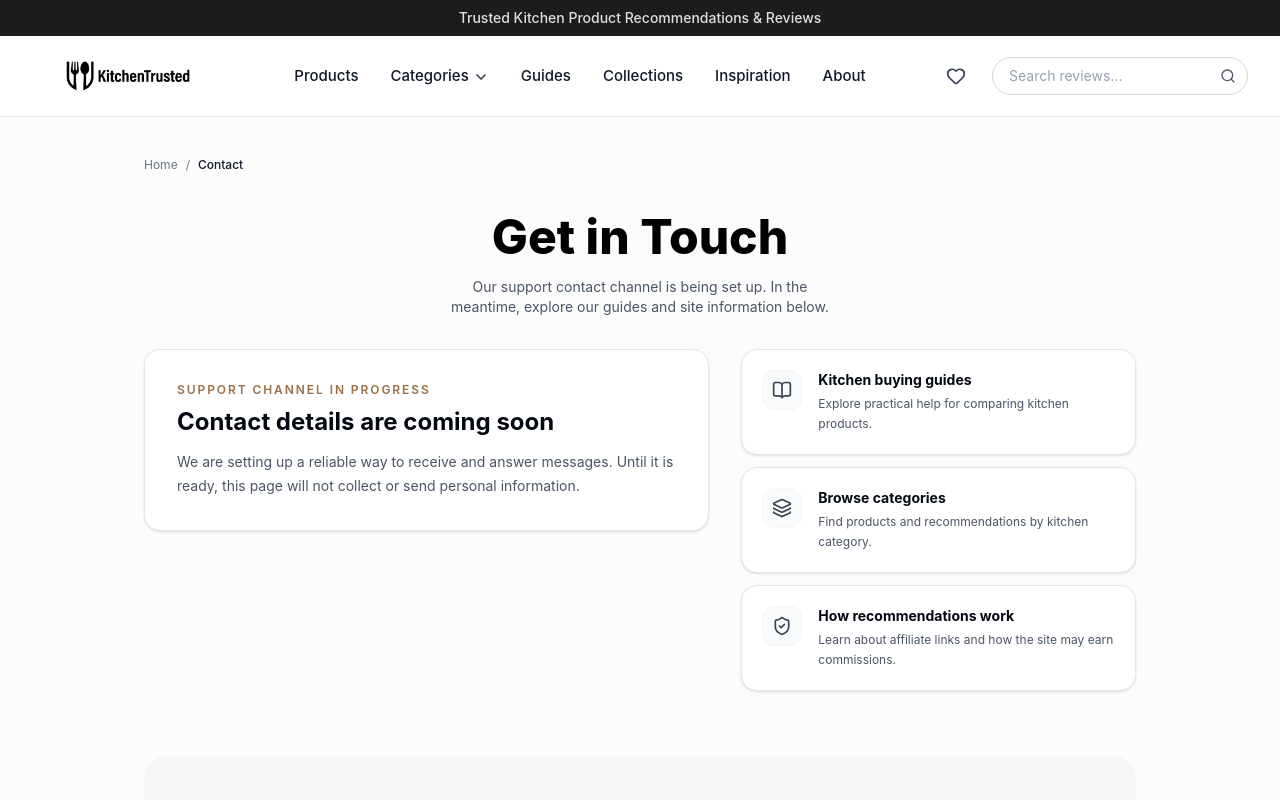
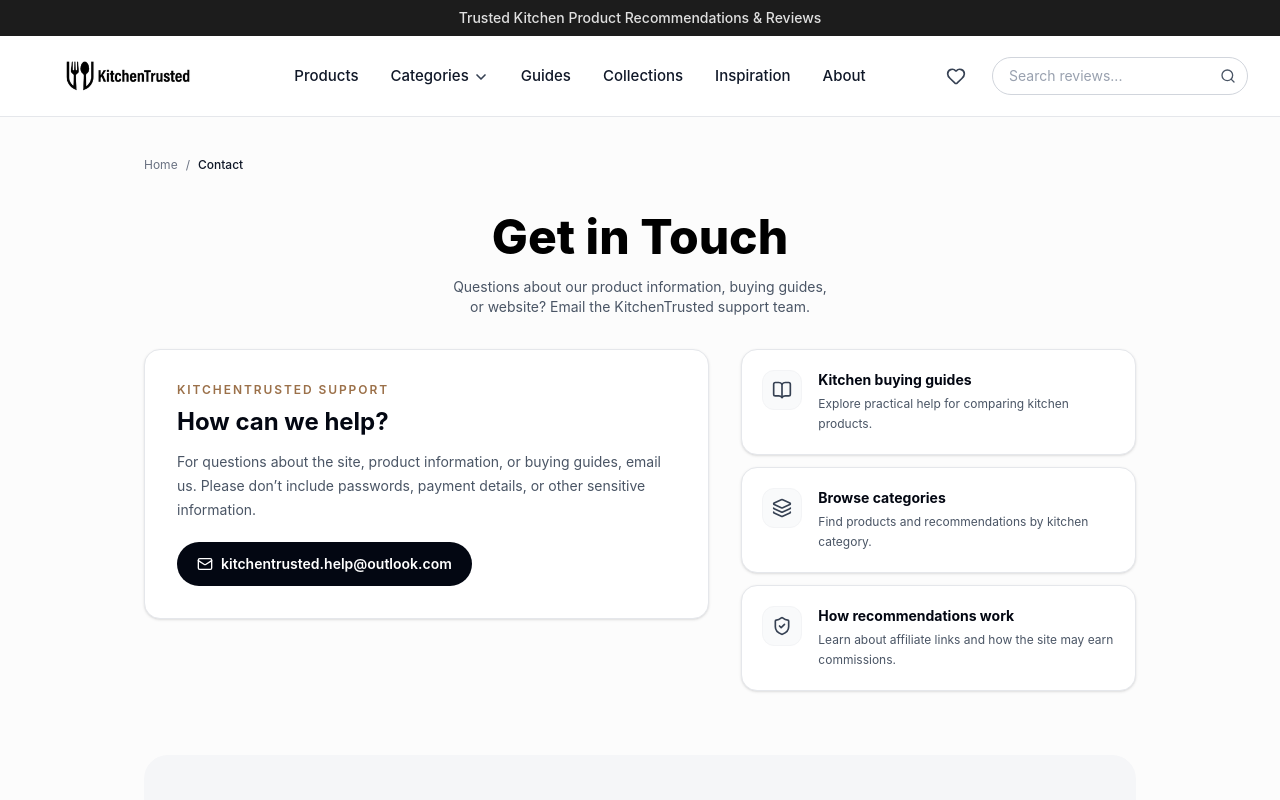
Before and after one commit to abdelilahlairabi/kitchen-reviews, a React (Vite) app: page /contact in a window 1280 px wide. Shown: the top 800 px of the page. Built offline with nearby package versions, Linux system fonts and the light colour scheme.

Commit message:
Publish KitchenTrusted support contact

```diff
--- a/src/components/contact/ContactFaq.jsx
+++ b/src/components/contact/ContactFaq.jsx
@@ -5,7 +5,7 @@
   { question: 'What is KitchenTrusted?', answer: 'We are a platform dedicated to providing honest reviews and recommendations for kitchen products.' },
   { question: 'How do you choose products?', answer: 'We consider product features, customer feedback, value, and practical kitchen use when preparing our recommendations.' },
   { question: 'Do you earn commissions from recommendations?', answer: 'We may earn a commission when you purchase through certain links, at no extra cost to you. Read our affiliate disclosure for more details.' },
-  { question: 'How can I get more help?', answer: 'Our contact channel is being set up. For now, browse the buying guides and site information linked above; we will publish contact details here when they are ready.' }
+  { question: 'How can I get more help?', answer: 'Email kitchentrusted.help@outlook.com with your question about the site, product information, or buying guides. Please do not include passwords, payment details, or other sensitive information.' }
 ];
 
 const ContactFaq = () => {
--- a/src/components/contact/ContactFormSection.jsx
+++ b/src/components/contact/ContactFormSection.jsx
@@ -1,4 +1,4 @@
-import { BookOpen, Layers3, ShieldCheck } from 'lucide-react';
+import { BookOpen, Layers3, Mail, ShieldCheck } from 'lucide-react';
 import { Link } from 'react-router-dom';
 
 const helpfulLinks = [
@@ -26,12 +26,14 @@
   <section className="mx-auto mb-16 grid max-w-5xl grid-cols-1 items-start gap-8 px-4 md:grid-cols-12">
     <div className="rounded-2xl border border-gray-200 bg-white p-6 shadow-sm md:col-span-7 md:p-8">
       <p className="mb-2 text-xs font-semibold uppercase tracking-[0.16em] text-[#9b7049]">
-        Support channel in progress
+        KitchenTrusted support
       </p>
-      <h2 className="mb-3 text-2xl font-bold text-gray-950">Contact details are coming soon</h2>
-      <p className="text-sm leading-6 text-gray-600">
-        We are setting up a reliable way to receive and answer messages. Until it is ready, this page will not collect or send personal information.
-      </p>
+      <h2 className="mb-3 text-2xl font-bold text-gray-950">How can we help?</h2>
+      <p className="text-sm leading-6 text-gray-600">For questions about the site, product information, or buying guides, email us. Please don’t include passwords, payment details, or other sensitive information.</p>
+      <a href="mailto:kitchentrusted.help@outlook.com" className="mt-5 inline-flex min-h-11 max-w-full items-center gap-2 rounded-full bg-gray-950 px-5 py-3 text-sm font-semibold text-white transition-colors hover:bg-gray-800 focus-visible:outline focus-visible:outline-2 focus-visible:outline-offset-2 focus-visible:outline-gray-900">
+        <Mail aria-hidden="true" className="h-4 w-4 shrink-0" />
+        <span className="break-all">kitchentrusted.help@outlook.com</span>
+      </a>
     </div>
 
     <nav aria-label="Helpful pages" className="space-y-3 md:col-span-5">
--- a/src/components/contact/ContactHeader.jsx
+++ b/src/components/contact/ContactHeader.jsx
@@ -13,7 +13,7 @@
         Get in Touch
       </h1>
       <p className="text-gray-600 text-sm max-w-sm mx-auto">
-        Our support contact channel is being set up. In the meantime, explore our guides and site information below.
+        Questions about our product information, buying guides, or website? Email the KitchenTrusted support team.
       </p>
     </div>
   );
--- a/src/components/privacy/PrivacyContent.jsx
+++ b/src/components/privacy/PrivacyContent.jsx
@@ -25,12 +25,12 @@
 
     <article className="max-w-3xl space-y-10 text-sm leading-7 text-gray-700 md:col-span-9">
       <p className="rounded-xl border border-[#ebe4d8] bg-[#f8f5ef] p-5">
-        This notice describes the site as it currently operates. KitchenTrusted does not currently offer account registration, a working contact form, or an email newsletter. If those features are added, this notice should be updated before they collect information.
+        This notice describes the site as it currently operates. KitchenTrusted does not offer account registration, a website contact form, or an email newsletter. You may browse without providing contact information; if you choose to email us, the message and your email address are used to respond to your request.
       </p>
 
       <section id="information" className="scroll-mt-24 space-y-3">
         <h2 className="text-2xl font-bold text-gray-950">Information involved when you use this site</h2>
-        <p>You do not need to provide your name, email address, or demographic information to browse KitchenTrusted. The current Contact page does not accept or send messages.</p>
+        <p>You do not need to provide your name, email address, or demographic information to browse KitchenTrusted. If you choose to contact us at <a className="underline underline-offset-2" href="mailto:kitchentrusted.help@outlook.com">kitchentrusted.help@outlook.com</a>, we receive the email address and message you send so we can respond. Please do not include passwords, payment details, or other sensitive information.</p>
         <p>If you use product search, the search phrase is sent to our Supabase catalog service as part of a request to find matching products. Please do not enter sensitive or personal information in search.</p>
         <p>Our site is hosted on Vercel. Like other web hosting services, Vercel may process technical request information to deliver, maintain, and secure the site. See <a className="underline underline-offset-2" href="https://vercel.com/legal/privacy-notice" target="_blank" rel="noreferrer">Vercel’s Privacy Notice</a> for its handling of that information.</p>
       </section>
@@ -62,7 +62,7 @@
 
       <section id="contact" className="scroll-mt-24 space-y-3">
         <h2 className="text-2xl font-bold text-gray-950">Privacy questions</h2>
-        <p>The KitchenTrusted contact channel is still being set up and the Contact page currently does not accept messages. A privacy contact method and operator details need to be added before this notice can be treated as final or before the site starts collecting information directly from visitors.</p>
+        <p>For privacy questions about KitchenTrusted, email <a className="underline underline-offset-2" href="mailto:kitchentrusted.help@outlook.com">kitchentrusted.help@outlook.com</a>. Messages are delivered through Microsoft Outlook; see the <a className="underline underline-offset-2" href="https://www.microsoft.com/en-us/privacy/privacystatement" target="_blank" rel="noreferrer">Microsoft Privacy Statement</a> for information about Microsoft’s handling of Outlook data. The site operator’s legal identity and jurisdiction-specific details still need to be confirmed.</p>
       </section>
     </article>
   </div>
--- a/src/components/privacy/PrivacyHeader.jsx
+++ b/src/components/privacy/PrivacyHeader.jsx
@@ -14,7 +14,7 @@
           Privacy Policy
         </h1>
         <p className="text-gray-500 text-sm">
-          Last updated: October 6, 2026
+          Last updated: October 9, 2026
         </p>
       </div>
     </div>
--- a/src/components/terms/TermsContent.jsx
+++ b/src/components/terms/TermsContent.jsx
@@ -27,7 +27,7 @@
 
     <article className="max-w-3xl space-y-10 text-sm leading-7 text-gray-700 md:col-span-9">
       <p className="rounded-xl border border-[#ebe4d8] bg-[#f8f5ef] p-5">
-        These terms describe the current KitchenTrusted website, which publishes kitchen-product information and links to retailers. The site operator’s legal identity, contact details, and governing-law terms still need to be confirmed; this page is not a substitute for jurisdiction-specific legal review.
+        These terms describe the current KitchenTrusted website, which publishes kitchen-product information and links to retailers. A support email is listed on the Contact page; the site operator’s legal identity and governing-law terms still need to be confirmed. This page is not a substitute for jurisdiction-specific legal review.
       </p>
 
       <section id="about" className="scroll-mt-24 space-y-3">
@@ -67,7 +67,7 @@
       <section id="changes" className="scroll-mt-24 space-y-3">
         <h2 className="text-2xl font-bold text-gray-950">Updates and operator details</h2>
         <p>We may update this page as the website or its services change. The date above indicates when this text was last revised.</p>
-        <p>The site’s legal operator and a working contact method have not yet been added. These details, along with any governing-law or other jurisdiction-specific provisions, must be confirmed before these terms are treated as final.</p>
+        <p>A support contact email is available on our <Link className="underline underline-offset-2" to="/contact">Contact page</Link>. The site’s legal operator and any governing-law or other jurisdiction-specific provisions still need to be confirmed before these terms are treated as final.</p>
       </section>
     </article>
   </div>
--- a/src/components/terms/TermsHeader.jsx
+++ b/src/components/terms/TermsHeader.jsx
@@ -14,7 +14,7 @@
           Terms of Service
         </h1>
         <p className="text-gray-500 text-sm">
-          Last updated: October 6, 2026
+          Last updated: October 9, 2026
         </p>
       </div>
     </div>
```
